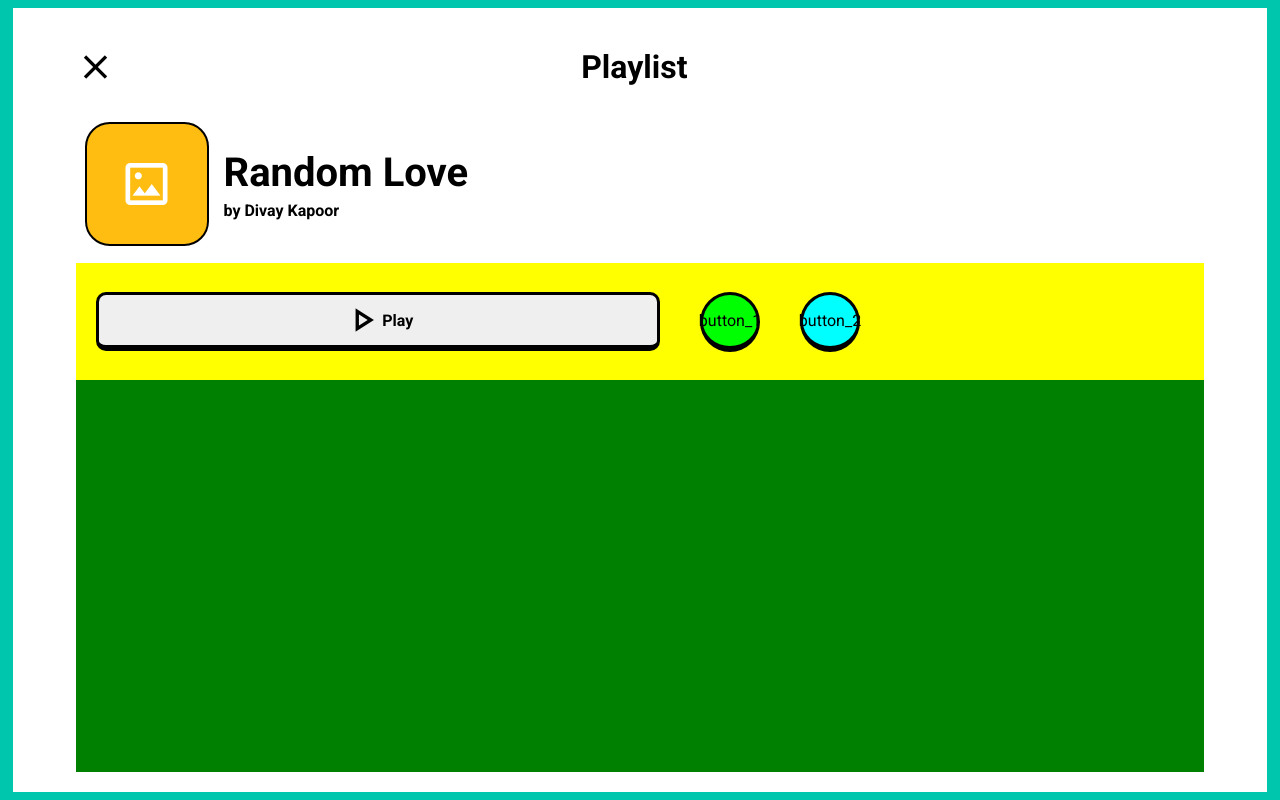
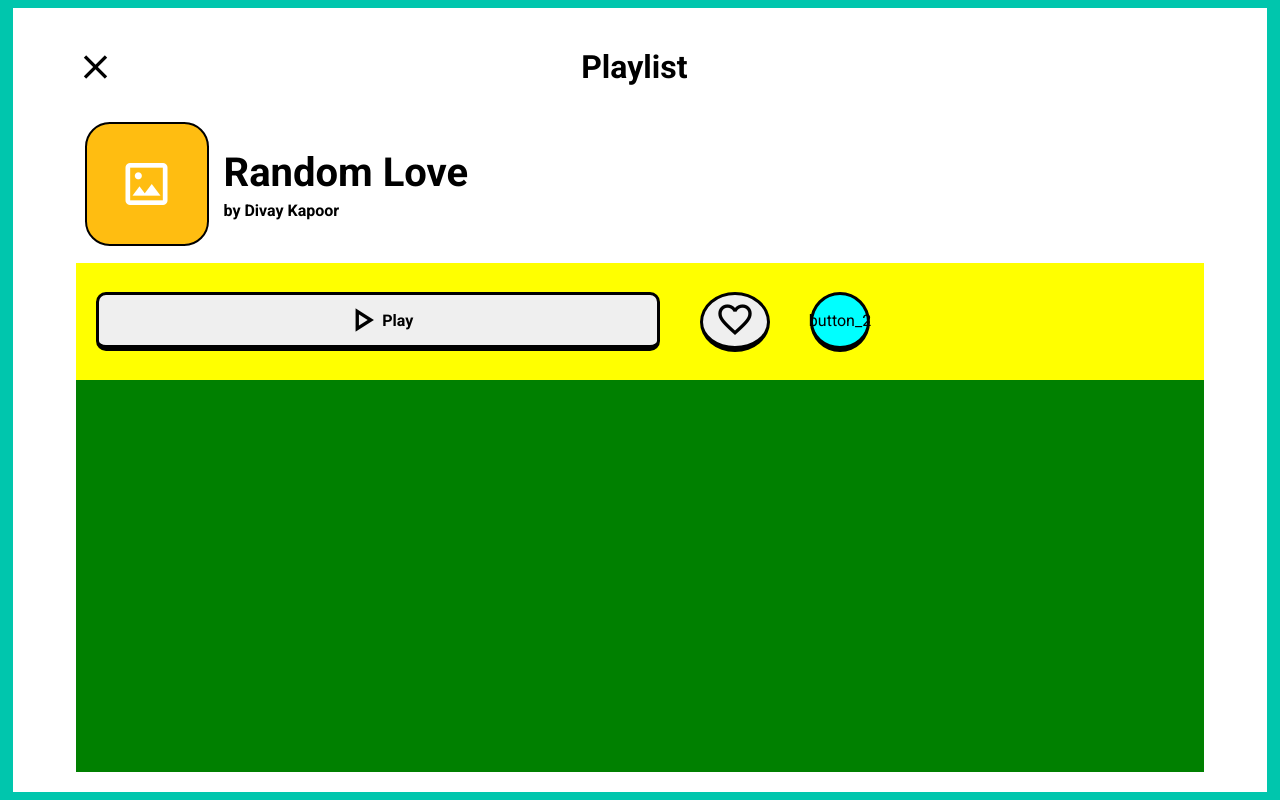
Before and after one commit to MoongStory/Moon-Light-Project, a PHP site: page / in a window 1280 px wide. Run offline with PHP 8.4, Linux system fonts and the light colour scheme.

Commit message:
좋아요 버튼 완성

```diff
--- a/HTML & CSS/kokoa clone/challenge/5th/index.html
+++ b/HTML & CSS/kokoa clone/challenge/5th/index.html
@@ -29,7 +29,9 @@
         <button>
           <span class="material-symbols-outlined"> play_arrow </span> Play
         </button>
-        <button>button_1</button>
+        <button>
+          <span class="material-symbols-outlined"> favorite </span>
+        </button>
         <button>button_2</button>
       </div>
       <div class="music-list"></div>
--- a/HTML & CSS/kokoa clone/challenge/5th/styles.css
+++ b/HTML & CSS/kokoa clone/challenge/5th/styles.css
@@ -131,8 +131,7 @@ body > div:first-child {
 }
 
 .buttons button:nth-child(2) {
-  background-color: lime;
-  width: 60px;
+  width: 70px;
   height: 60px;
   border-radius: 50%;
 }
```
